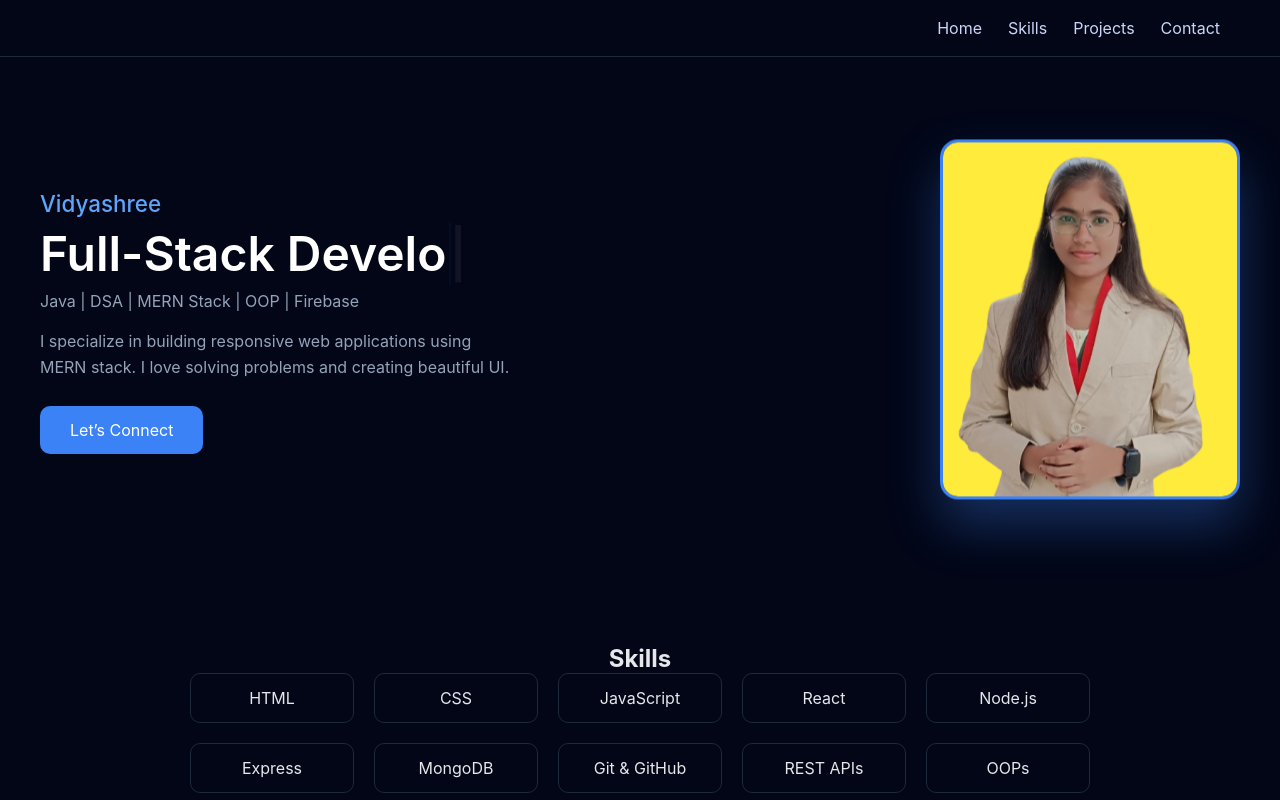
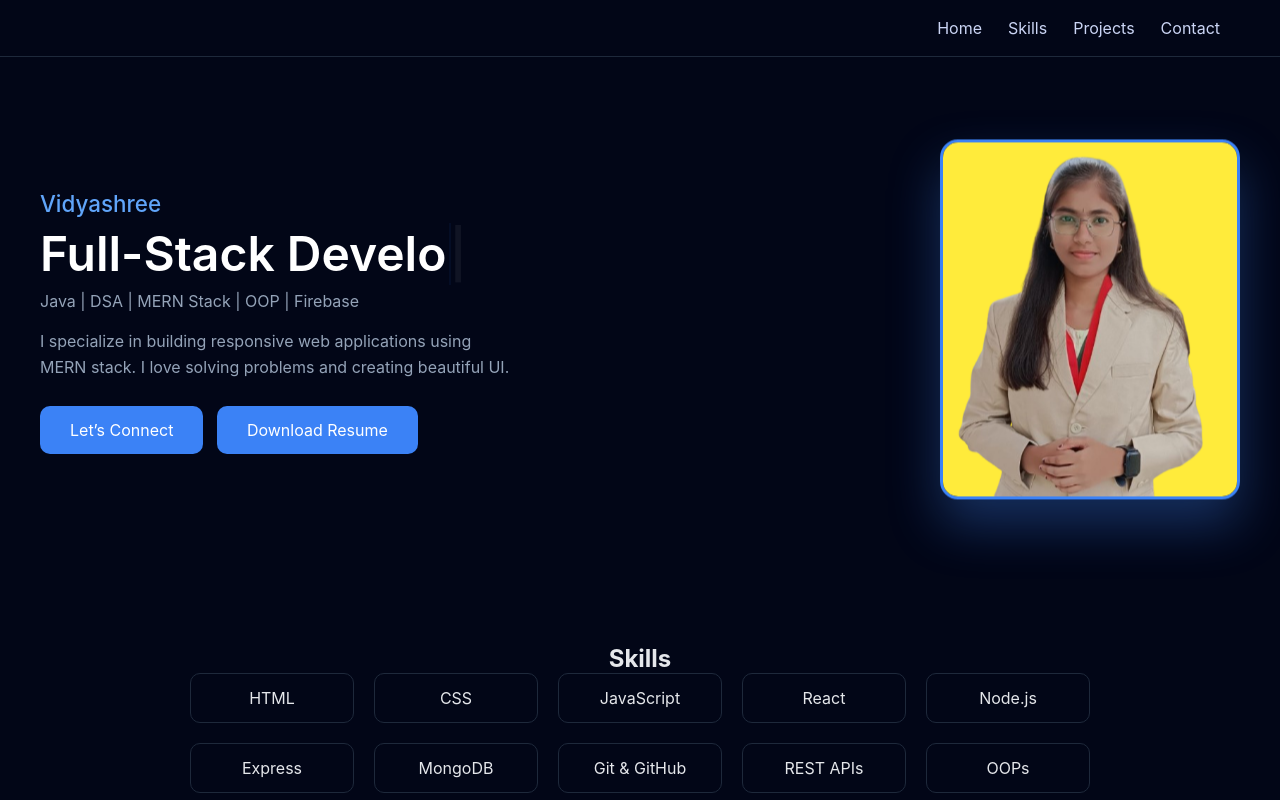
Before and after one commit to vidyashree-sys/Portfolio, a React (Vite) app in the folder my_portfolio/: page / in a window 1280 px wide. Shown: the top 800 px of the page. Built offline with nearby package versions, Linux system fonts and the light colour scheme.

Commit message:
Added resume PDF and download button

```diff
--- a/my_portfolio/src/components/Hero.jsx
+++ b/my_portfolio/src/components/Hero.jsx
@@ -44,6 +44,10 @@
           <a href="#contact" className="hero-btn">
             Let’s Connect
           </a>
+           &nbsp; &nbsp;
+          <a href="https://drive.google.com/file/d/1JYD1tyG8E_7Y58bg7YokLm46M9EZX8Dn/view?usp=drivesdk" className="hero-btn">
+            Download Resume
+          </a>
         </div>
 
         <div className="hero-image">
```
